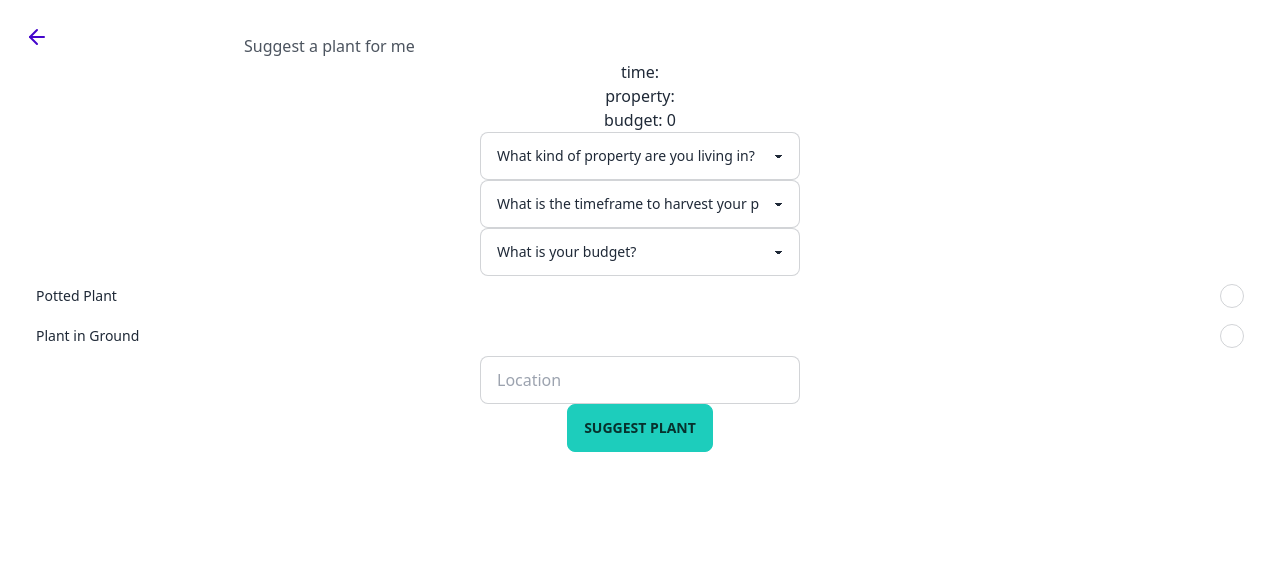
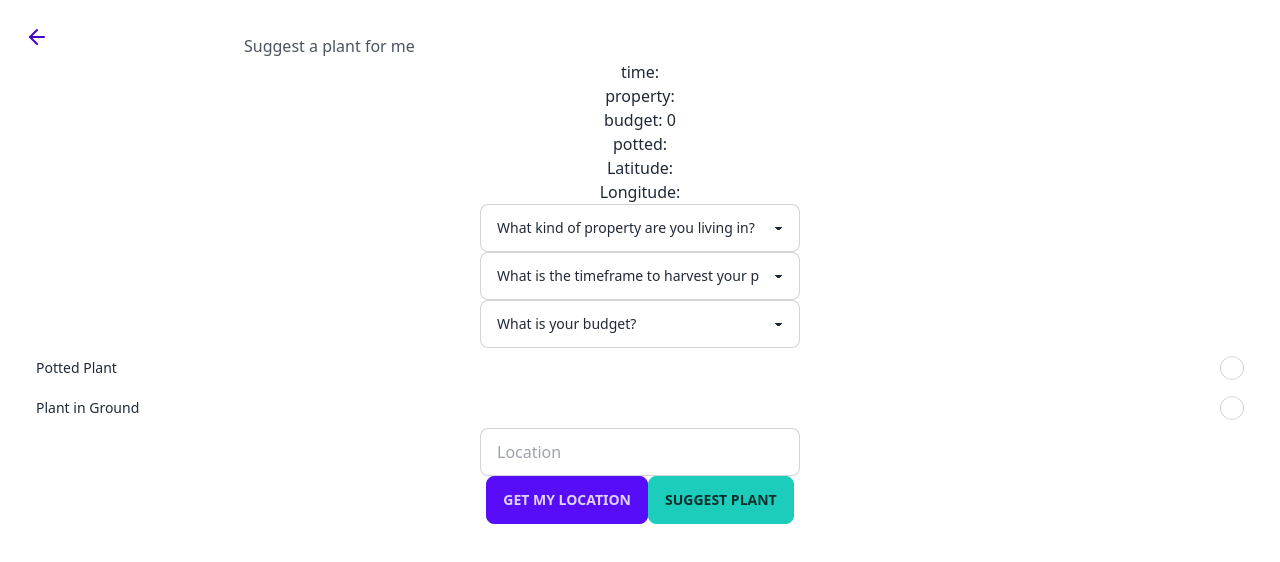
Before and after one commit to SYNCS2023/LeafyLink, a React (Vite) app: page /new in a window 1280 px wide. Shown: the top 562 px of the page. Built offline with nearby package versions, Linux system fonts and the light colour scheme; no server answers.

Commit message:
location selection

```diff
--- a/src/pages/SuggestPlant.jsx
+++ b/src/pages/SuggestPlant.jsx
@@ -1,13 +1,33 @@
 import { motion } from 'framer-motion';
-import { useState } from 'react';
+import { useState, useEffect } from 'react';
 import BackButton from '../components/BackButton';
 
 const SuggestPlant = () => {
   const [budget, setBudget] = useState(0);
-  const [location, setLocation] = useState('');
+  const [location, setLocation] = useState(null);
   const [property, setProperty] = useState('');
   const [time, setTime] = useState('');
   const [potted, setPotted] = useState('');
+  const [loading, setLoading] = useState(false);
+
+  useEffect(() => {
+    navigator.geolocation.getCurrentPosition(successCallback, errorCallback);
+  }, []);
+
+  function successCallback(position) {
+    const { latitude, longitude } = position.coords;
+    setLocation({ latitude, longitude });
+  }
+
+  function errorCallback(error) {
+    console.error('Error getting location:', error.message);
+  }
+
+  const handleButtonClick = async () => {
+    setLoading(true);
+    await new Promise((resolve) => setTimeout(resolve, 1000));
+    setLoading(false);
+  };
 
   return (
     <div>
@@ -16,7 +36,9 @@ const SuggestPlant = () => {
       <p>time: {time}</p>
       <p>property: {property}</p>
       <p>budget: {budget}</p>
-      <p></p>
+      <p>potted: {potted}</p>
+      <p>Latitude: {location?.latitude}</p>
+      <p>Longitude: {location?.longitude}</p>
       <ul>
         <li>
           <select
@@ -77,6 +99,9 @@ const SuggestPlant = () => {
                 name='radio-10'
                 className='radio checked:bg-primary'
                 checked={potted === 'pot'}
+                onChange={() => {
+                  setPotted('pot');
+                }}
               />
             </label>
           </div>
@@ -88,6 +113,9 @@ const SuggestPlant = () => {
                 name='radio-10'
                 className='radio checked:bg-primary'
                 checked={potted === 'ground'}
+                onChange={() => {
+                  setPotted('ground');
+                }}
               />
             </label>
           </div>
@@ -103,6 +131,17 @@ const SuggestPlant = () => {
       <motion.button
         whileHover={{ scale: 1.05 }}
         whileTap={{ scale: 0.9 }}
+        onClick={handleButtonClick}
+        className={`btn ${
+          loading ? 'bg-gray-300 cursor-not-allowed' : 'btn-primary'
+        }`}
+        disabled={loading}
+      >
+        {loading ? 'Loading...' : 'Get My Location'}
+      </motion.button>
+      <motion.button
+        whileHover={{ scale: 1.05 }}
+        whileTap={{ scale: 0.9 }}
         className='btn btn-accent hover:shadow-lg'
       >
         Suggest Plant
```
